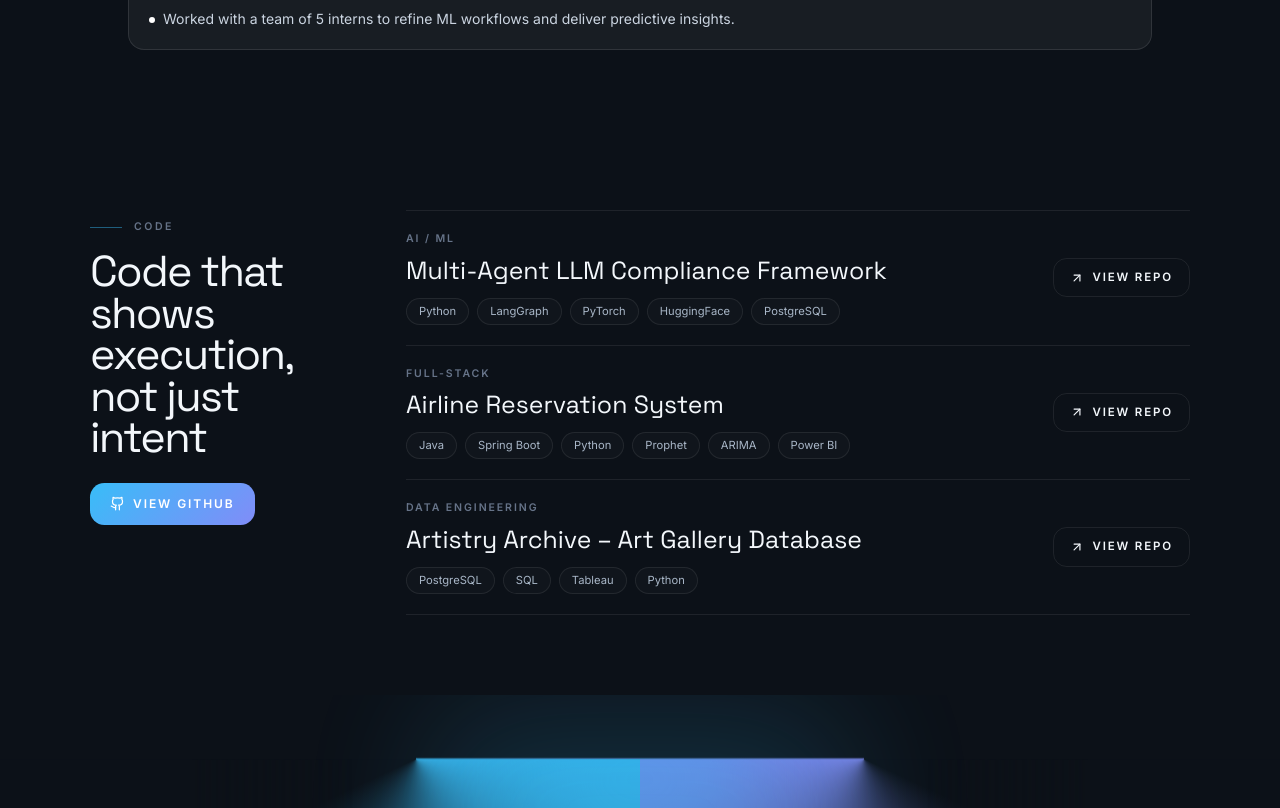
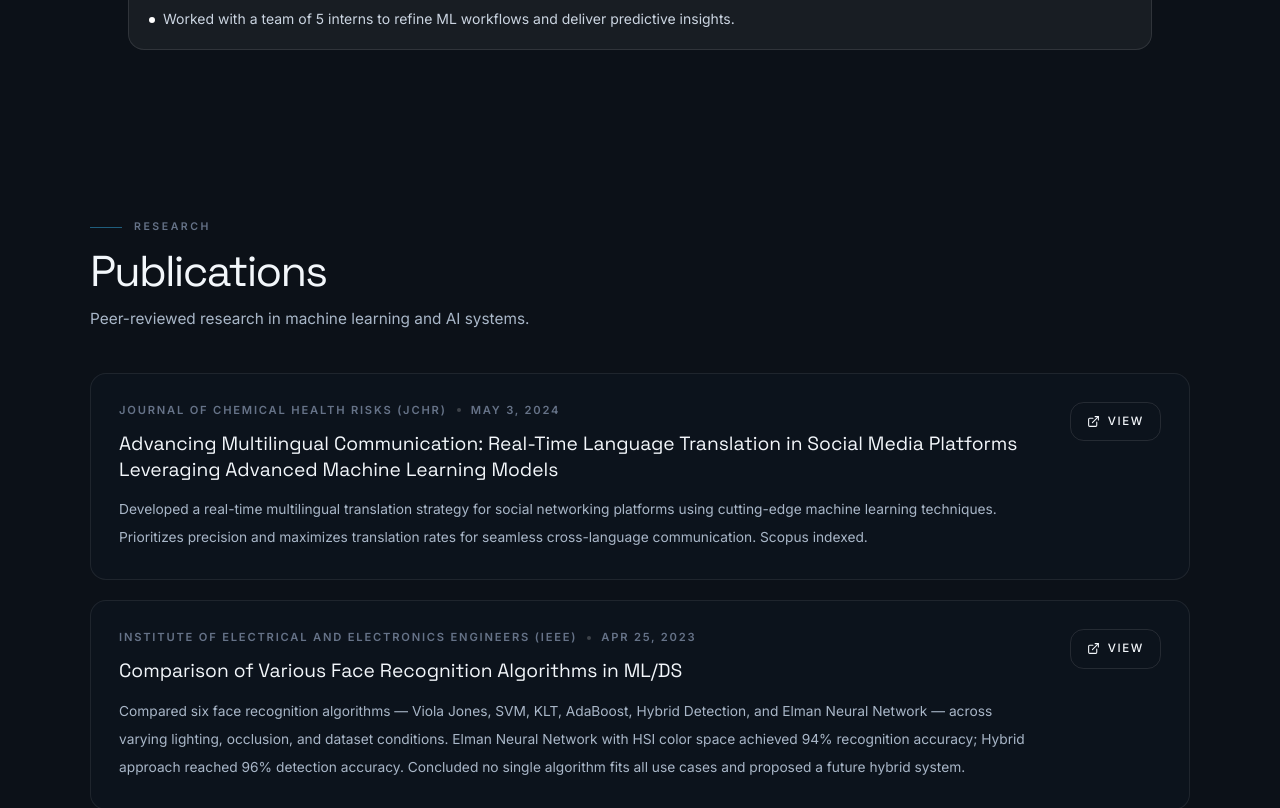
Before and after one commit to nivasannamareddy/portfolio-site, a React (Vite) app: page / in a window 1280 px wide. Shown: the part 6620-7428 px from the top of the page. Built offline with nearby package versions, Linux system fonts and the light colour scheme; no server answers.

Commit message:
Add Publications section with full descriptions, publisher, date

```diff
--- a/src/App.jsx
+++ b/src/App.jsx
@@ -16,6 +16,7 @@ const StoryGithub = lazy(() => import('./components/story/StoryGithub'))
 const StorySkills = lazy(() => import('./components/story/StorySkills'))
 const StoryCertifications = lazy(() => import('./components/story/StoryCertifications'))
 const StoryTimeline = lazy(() => import('./components/story/StoryTimeline'))
+const StoryPublications = lazy(() => import('./components/story/StoryPublications'))
 const StoryContact = lazy(() => import('./components/story/StoryContact'))
 
 const sections = [
@@ -34,7 +35,7 @@ const SectionFallback = () => (
 function App() {
   const [activeSection, setActiveSection] = useState('skills')
   const [siteData, setSiteData] = useState(() => {
-    const stored = localStorage.getItem('site-data-v5')
+    const stored = localStorage.getItem('site-data-v6')
     if (stored) {
       try {
         return mergeDeep(config, JSON.parse(stored))
@@ -54,7 +55,7 @@ function App() {
   }, [siteData.meta.description, siteData.meta.title])
 
   useEffect(() => {
-    localStorage.setItem('site-data-v5', JSON.stringify(siteData))
+    localStorage.setItem('site-data-v6', JSON.stringify(siteData))
   }, [siteData])
 
   useEffect(() => {
@@ -135,7 +136,7 @@ function App() {
 
   const resetContent = () => {
     setSiteData(config)
-    localStorage.removeItem('site-data-v5')
+    localStorage.removeItem('site-data-v6')
   }
 
   const exportContent = () => {
@@ -154,7 +155,7 @@ function App() {
     try {
       const mergedData = mergeDeep(config, data)
       setSiteData(mergedData)
-      localStorage.setItem('site-data-v5', JSON.stringify(mergedData))
+      localStorage.setItem('site-data-v6', JSON.stringify(mergedData))
     } catch (error) {
       console.error('Import failed', error)
     }
@@ -190,6 +191,7 @@ function App() {
             items={siteData.timeline.filter((item) => item.type === 'experience')}
             variant="experience"
           />
+          <StoryPublications items={siteData.publications} />
           <StoryGithub githubUrl={siteData.socials.github} projects={siteData.projects} />
           <StoryContact
             contact={siteData.contact}
--- a/src/components/story/StoryPublications.jsx
+++ b/src/components/story/StoryPublications.jsx
@@ -1,6 +1,10 @@
 import { motion as Motion } from 'framer-motion'
+import { ExternalLink } from 'lucide-react'
 
-const StoryPublications = ({ items }) => (
+const StoryPublications = ({ items }) => {
+  if (!items?.length) return null
+
+  return (
     <section id="publications" className="relative py-16 sm:py-20">
       <div className="section-shell">
         <Motion.div
@@ -11,39 +15,43 @@ const StoryPublications = ({ items }) => (
           className="max-w-2xl"
         >
           <p className="eyebrow">Research</p>
-        <h2 className="section-title mt-4">Applied research and publications</h2>
-        <p className="mt-4 max-w-2xl text-[0.98rem] leading-7 text-[color:var(--slate)]">
-          Lower in the hierarchy, but still useful for validating technical depth.
-        </p>
+          <h2 className="section-title mt-4">Publications</h2>
+          <p className="section-copy mt-3">Peer-reviewed research in machine learning and AI systems.</p>
         </Motion.div>
 
-      <div className="mt-8 border-t border-white/10">
+        <div className="mt-10 space-y-5">
           {items.map((pub, index) => (
             <Motion.article
               key={pub.title}
               initial={{ opacity: 0, y: 18 }}
               whileInView={{ opacity: 1, y: 0 }}
-            viewport={{ once: true, amount: 0.18 }}
-            transition={{ duration: 0.28, delay: index * 0.04 }}
-            className="grid gap-4 border-b border-white/10 py-6 md:grid-cols-[auto_1fr_auto] md:items-start md:gap-6"
+              viewport={{ once: true, amount: 0.15 }}
+              transition={{ duration: 0.35, delay: index * 0.06 }}
+              className="group rounded-2xl border border-white/[0.08] p-6 transition-all duration-300 hover:border-[rgba(56,189,248,0.2)] sm:p-7"
+              style={{ background: 'rgba(14,20,30,0.7)' }}
             >
-            <span className="font-display text-[2rem] leading-none text-[color:var(--accent)]">
-              {String(index + 1).padStart(2, '0')}
-            </span>
-            <div>
-              <h3 className="font-display text-[1.55rem] leading-tight text-white">{pub.title}</h3>
-              <p className="mt-2 max-w-3xl text-sm leading-7 text-[color:var(--slate)]">
+              <div className="flex flex-col gap-4 sm:flex-row sm:items-start sm:justify-between sm:gap-8">
+                <div className="flex-1">
+                  <div className="mb-3 flex flex-wrap items-center gap-2.5 text-[0.7rem] font-semibold uppercase tracking-[0.16em] text-[color:var(--muted)]">
+                    <span>{pub.publisher}</span>
+                    <span className="h-1 w-1 rounded-full bg-white/20" />
+                    <span>{pub.date}</span>
+                  </div>
+                  <h3 className="font-display text-[1.1rem] leading-snug text-[color:var(--text)] sm:text-[1.2rem]">
+                    {pub.title}
+                  </h3>
+                  <p className="mt-3 text-[0.86rem] leading-7 text-[color:var(--slate)]">
                     {pub.description}
                   </p>
                 </div>
-            <div>
                 <a
                   href={pub.link}
                   target="_blank"
                   rel="noreferrer"
-                className="inline-flex rounded-[0.9rem] border border-white/10 px-4 py-2 text-[0.72rem] uppercase tracking-[0.16em] text-[color:var(--text)] transition hover:border-[rgba(124,199,255,0.24)] hover:text-white"
+                  className="inline-flex shrink-0 items-center gap-2 self-start rounded-[0.85rem] border border-white/10 px-4 py-2.5 text-[0.72rem] font-medium uppercase tracking-[0.14em] text-[color:var(--text)] transition hover:border-[rgba(56,189,248,0.3)] hover:text-[color:var(--accent)]"
                 >
-                Read
+                  <ExternalLink size={13} />
+                  View
                 </a>
               </div>
             </Motion.article>
@@ -52,5 +60,6 @@ const StoryPublications = ({ items }) => (
       </div>
     </section>
   )
+}
 
 export default StoryPublications
--- a/src/data/config.js
+++ b/src/data/config.js
@@ -169,16 +169,17 @@ const config = {
   ],
   publications: [
     {
-      title:
-        'Advancing Multilingual Communication: Real-Time Language Translation in Social Media Platforms Leveraging Advanced Machine Learning Models',
-      description:
-        'Research on real-time multilingual translation pipelines for social media, emphasizing accuracy and response-time improvements with advanced ML models.',
+      title: 'Advancing Multilingual Communication: Real-Time Language Translation in Social Media Platforms Leveraging Advanced Machine Learning Models',
+      publisher: 'Journal of Chemical Health Risks (JCHR)',
+      date: 'May 3, 2024',
+      description: 'Developed a real-time multilingual translation strategy for social networking platforms using cutting-edge machine learning techniques. Prioritizes precision and maximizes translation rates for seamless cross-language communication. Scopus indexed.',
       link: 'https://jchr.org/index.php/JCHR/article/view/4319',
     },
     {
       title: 'Comparison of Various Face Recognition Algorithms in ML/DS',
-      description:
-        'Comparative study of face recognition algorithms, evaluating accuracy and performance across ML/DL approaches.',
+      publisher: 'Institute of Electrical and Electronics Engineers (IEEE)',
+      date: 'Apr 25, 2023',
+      description: 'Compared six face recognition algorithms — Viola Jones, SVM, KLT, AdaBoost, Hybrid Detection, and Elman Neural Network — across varying lighting, occlusion, and dataset conditions. Elman Neural Network with HSI color space achieved 94% recognition accuracy; Hybrid approach reached 96% detection accuracy. Concluded no single algorithm fits all use cases and proposed a future hybrid system.',
       link: 'https://ieeexplore.ieee.org/document/10104690',
     },
   ],
```
Lines whose indentation alone changed are shown as unchanged.
